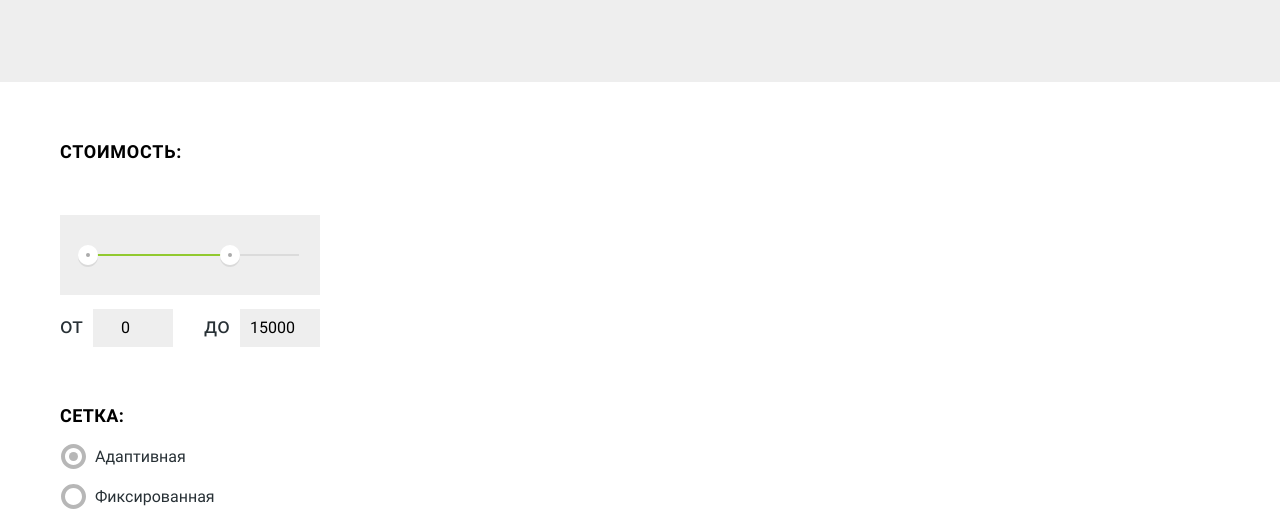
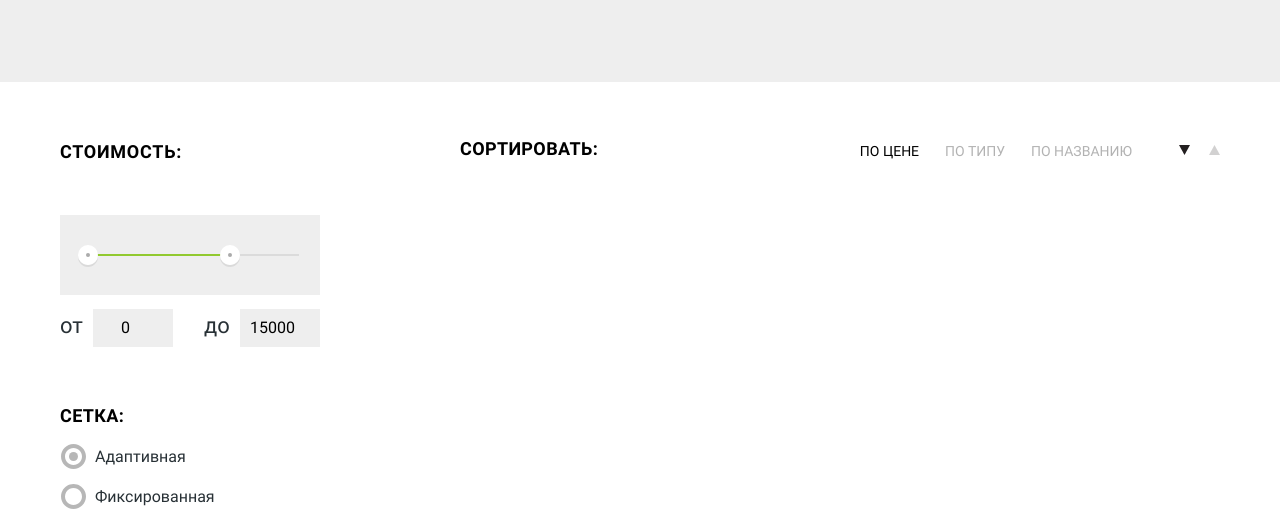
Before and after one commit to AlexanderShpilka/Nerds, a website: page app/catalog.html in a window 1280 px wide. Shown: the part 273-795 px from the top of the page. Drawn offline with nearby package versions, Linux system fonts and the light colour scheme; files that its build step writes are made by us from their sources; files whose address does not match are found by name.

Commit message:
Сверстал блок сортировки в каталоге

```diff
--- a/app/catalog.html
+++ b/app/catalog.html
@@ -108,6 +108,24 @@
           </fieldset>
           <button class="catalog-form__btn" type="submit">Показать</button>
         </form>
+        <div class="wrapper__right">
+          <section class="sorting">
+            <h2 class="sorting__title">Сортировать:</h2>
+            <div class="sorting__type  sort-type">
+              <a class="sort-type__link  sort-type__link--active" href="#">по цене</a>
+              <a class="sort-type__link" href="#">по типу</a>
+              <a class="sort-type__link" href="#">по названию</a>
+            </div>
+            <div class="sorting__order  sort-order">
+              <a class="sort-order__link  sort-order__link--active" href="#" aria-label="Сортировать по убыванию">
+                <img src="img/icon-down-dir.svg" width="11" height="10" alt="Стрелка в виде треугольника, направленная вниз.">
+              </a>
+              <a class="sort-order__link" href="#" aria-label="Сортировать по возрастанию">
+                <img src="img/icon-up-dir.svg" width="11" height="10" alt="Стрелка в виде треугольника, направленная вверх.">
+              </a>
+            </div>
+          </section>
+        </div>
       </div> <!-- / .wrapper -->
     </div> <!-- / .container -->
 
--- /dev/null
+++ b/app/scss/blocks/_sort-order.scss
@@ -0,0 +1,24 @@
+.sort-order {
+  &__link {
+    display: inline-block;
+    opacity: 0.2;
+    transition: opacity 0.1s ease-in;
+
+    &:hover {
+      opacity: 0.6;
+    }
+
+    &--active,
+    &:active {
+      opacity: 1;
+    }
+
+    &:first-of-type {
+      padding-right: 8px;
+    }
+
+    &:last-of-type {
+      padding-left: 7px;
+    }
+  }
+}
--- /dev/null
+++ b/app/scss/blocks/_sort-type.scss
@@ -0,0 +1,25 @@
+.sort-type {
+  display: flex;
+  flex-wrap: wrap;
+  padding: 8px 10px;
+
+  &__link {
+    padding: 2px 13px;
+    font-family: Roboto, sans-serif;
+    font-size: 14px;
+    line-height: 18px;
+    font-weight: 400;
+    color: rgba(0, 0, 0, 0.3);
+    text-transform: uppercase;
+    transition: color 0.1s ease-in;
+
+    &:hover {
+      color: rgba(0, 0, 0, 0.6);
+    }
+
+    &--active,
+    &:active {
+      color: #000;
+    }
+  }
+}
--- /dev/null
+++ b/app/scss/blocks/_sorting.scss
@@ -0,0 +1,23 @@
+.sorting {
+  display: flex;
+  padding: 10px 0;
+
+  &__title {
+    padding: 2px 10px 5px 0;
+    font-size: 18px;
+    line-height: 30px;
+    font-weight: 700;
+    letter-spacing: 0.02em;
+    color: #000;
+    text-transform: uppercase;
+  }
+
+  &__type {
+    margin-right: 19px;
+    margin-left: auto;
+  }
+
+  &__order {
+    padding: 6px 0 5px 5px;
+  }
+}
--- a/app/scss/blocks/_wrapper.scss
+++ b/app/scss/blocks/_wrapper.scss
@@ -0,0 +1,10 @@
+.wrapper {
+  display: flex;
+  justify-content: space-between;
+
+  &__right {
+    width: 800px;
+    padding-top: 40px;
+    padding-left: 40px;
+  }
+}
--- a/app/scss/styles.scss
+++ b/app/scss/styles.scss
@@ -31,3 +31,6 @@
 @import 'blocks/parameter';
 @import 'blocks/price';
 @import 'blocks/wrapper';
+@import 'blocks/sorting';
+@import 'blocks/sort-type';
+@import 'blocks/sort-order';
```
Also changed, not shown: app/assets/img/icon-down-dir.svg (added), app/assets/img/icon-up-dir.svg (added).
